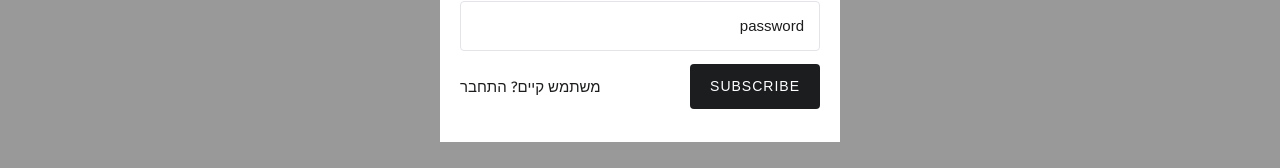
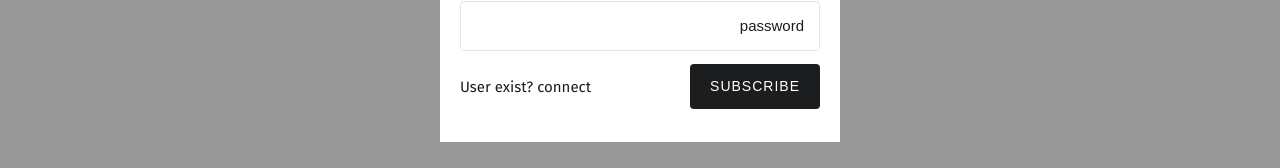
Before and after one commit to MuhammadSaadSiddique/lets-explore, a React (Create React App) app in the folder Frontend/: page / in a window 1280 px wide. Both pictures are taken after a click on the button "LOGIN". Shown: the part 422-590 px from the top of the page. Built offline with nearby package versions, Linux system fonts and the light colour scheme.

Commit message:
login pages

```diff
--- a/Frontend/src/auth/Login.js
+++ b/Frontend/src/auth/Login.js
@@ -37,8 +37,8 @@ const Login = (props) =>{
             />
         </div>
         <div className='group model__row'>
-            <input type="submit" name="" className="btn-dark" value="sSubmit"/>
-            <span onClick={()=> dispatch({type: OPEN_MODEL, payload: props.currentModel})}> צור משתמש חדש</span>
+            <input type="submit" name="" className="btn-dark" value="Submit"/>
+            <span onClick={() => dispatch({ type: OPEN_MODEL, payload: props.currentModel })}>Create a new user</span>
         </div>
     </form>)
 }
--- a/Frontend/src/auth/Register.js
+++ b/Frontend/src/auth/Register.js
@@ -49,7 +49,7 @@ const Register = (props) => {
         </div>
         <div className='group model__row'>
             <input type="submit" name="" className="btn-dark" value="Subscribe" />
-            <span onClick={()=> dispatch({type: OPEN_MODEL, payload: props.currentModel})}> משתמש קיים? התחבר</span>
+            <span onClick={() => dispatch({ type: OPEN_MODEL, payload: props.currentModel })}>User exist? connect</span>
         </div>
         </form>)
 }
```
